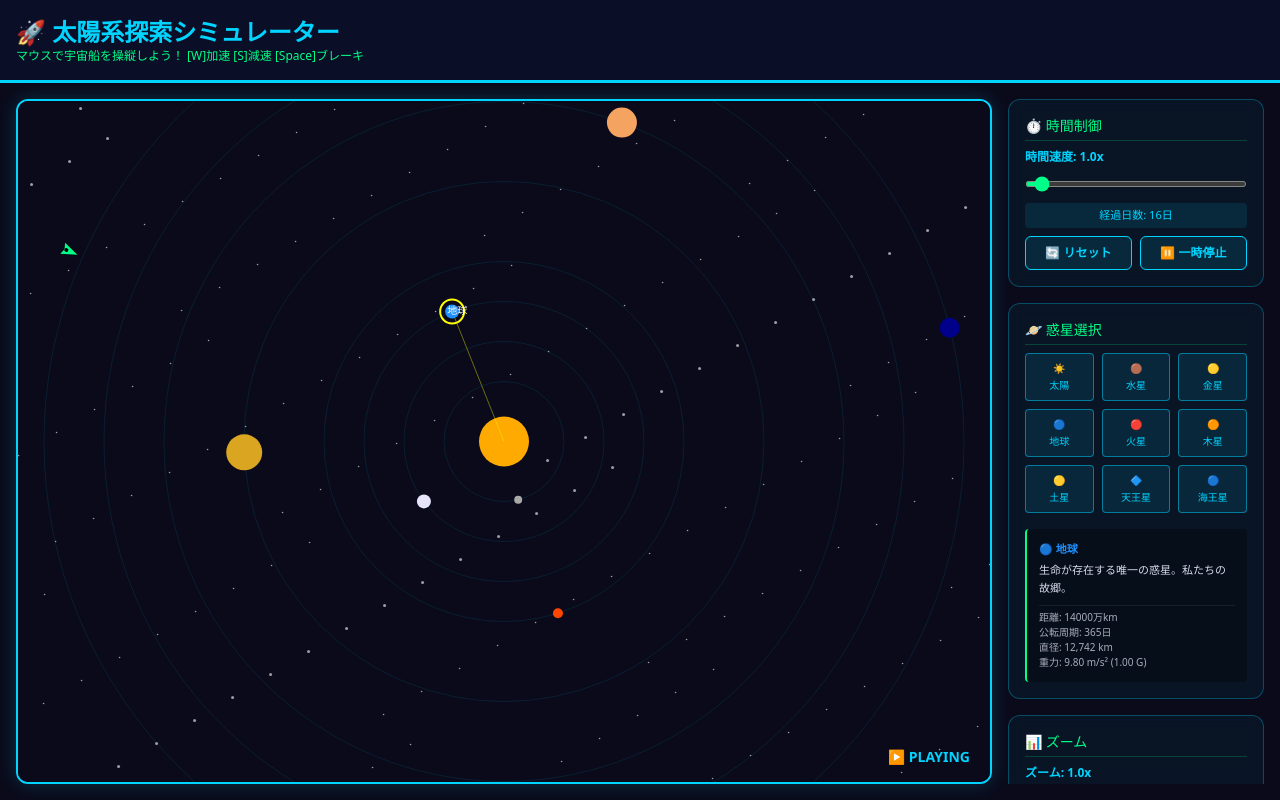
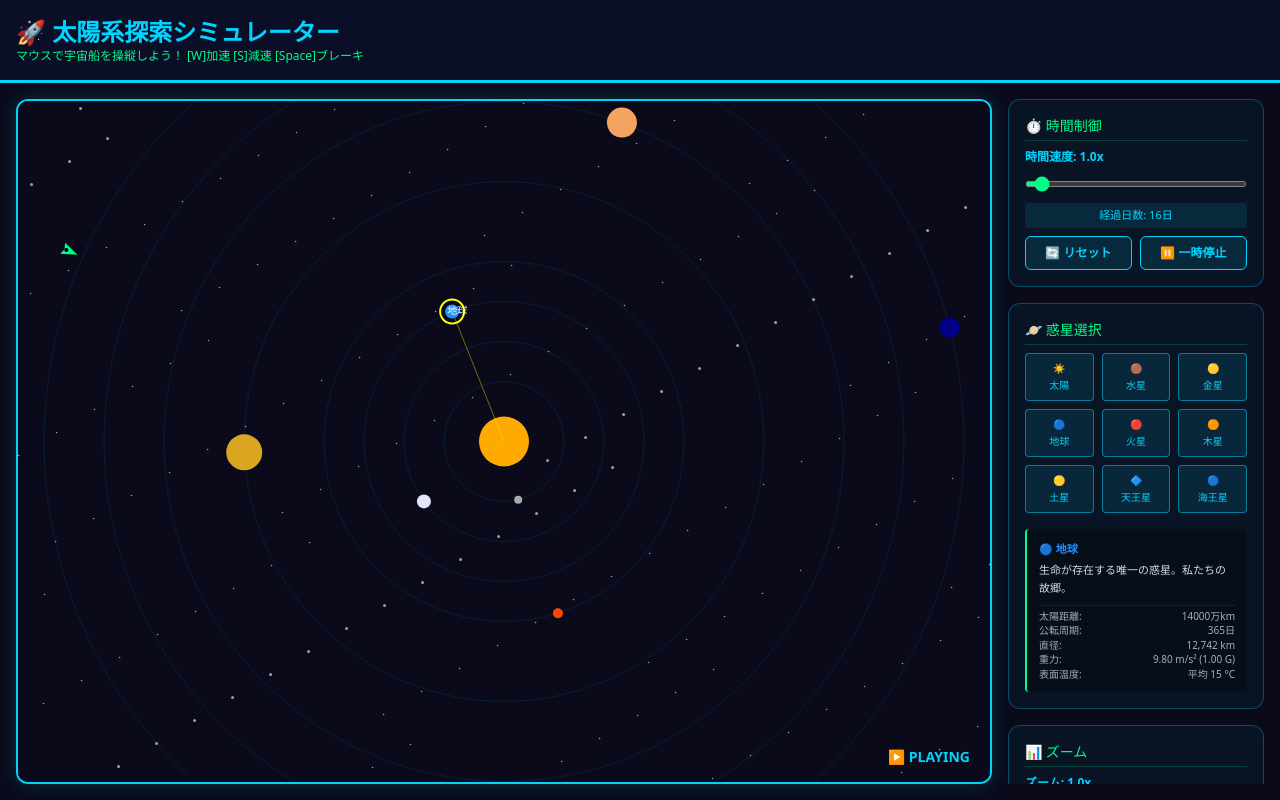
Before and after one commit to iidaatcnt/solar-system-explorer, a Next.js app: page / in a window 1280 px wide. Built offline with nearby package versions, Linux system fonts and the light colour scheme.

Commit message:
Add surface temperature and update UI layout

```diff
--- a/src/app/page.tsx
+++ b/src/app/page.tsx
@@ -15,18 +15,19 @@ interface Planet {
   info: string;
   gravity: string;
   diameter: string;
+  temperature: string;
 }
 
 const PLANETS_DATA: Record<PlanetKey, Planet> = {
-  sun: { name: '☀️ 太陽', color: '#ffaa00', radius: 25, distance: 0, angle: 0, speed: 0, info: '太陽系の中心。全ての命の源。', gravity: '274.0 m/s² (27.96 G)', diameter: '1,392,700 km' },
-  mercury: { name: '🟤 水星', color: '#a9a9a9', radius: 4, distance: 60, angle: 0, speed: 0.04, info: '太陽に最も近い惑星。大気はほとんどない。', gravity: '3.7 m/s² (0.38 G)', diameter: '4,879 km' },
-  venus: { name: '🟡 金星', color: '#e6e6fa', radius: 7, distance: 100, angle: 2, speed: 0.015, info: '最も高温な惑星。厚い雲に覆われている。', gravity: '8.87 m/s² (0.91 G)', diameter: '12,104 km' },
-  earth: { name: '🔵 地球', color: '#1e90ff', radius: 7, distance: 140, angle: 4, speed: 0.01, info: '生命が存在する唯一の惑星。私たちの故郷。', gravity: '9.80 m/s² (1.00 G)', diameter: '12,742 km' },
-  mars: { name: '🔴 火星', color: '#ff4500', radius: 5, distance: 180, angle: 1, speed: 0.008, info: '赤い惑星。かつて水が存在した痕跡がある。', gravity: '3.71 m/s² (0.38 G)', diameter: '6,779 km' },
-  jupiter: { name: '🟠 木星', color: '#daa520', radius: 18, distance: 260, angle: 3, speed: 0.003, info: '太陽系最大の巨大ガス惑星。', gravity: '24.79 m/s² (2.53 G)', diameter: '139,820 km' },
-  saturn: { name: '🟡 土星', color: '#f4a460', radius: 15, distance: 340, angle: 5, speed: 0.002, info: '美しい環を持つ惑星。ガスでできている。', gravity: '10.44 m/s² (1.07 G)', diameter: '116,460 km' },
-  uranus: { name: '🔷 天王星', color: '#00ced1', radius: 10, distance: 400, angle: 2, speed: 0.0015, info: '氷の巨大惑星。自転軸が横倒しになっている。', gravity: '8.69 m/s² (0.89 G)', diameter: '50,724 km' },
-  neptune: { name: '🔵 海王星', color: '#00008b', radius: 10, distance: 460, angle: 6, speed: 0.001, info: '最も遠い惑星。強い嵐が吹き荒れている。', gravity: '11.15 m/s² (1.14 G)', diameter: '49,244 km' }
+  sun: { name: '☀️ 太陽', color: '#ffaa00', radius: 25, distance: 0, angle: 0, speed: 0, info: '太陽系の中心。全ての命の源。', gravity: '274.0 m/s² (27.96 G)', diameter: '1,392,700 km', temperature: '約 5,500 °C' },
+  mercury: { name: '🟤 水星', color: '#a9a9a9', radius: 4, distance: 60, angle: 0, speed: 0.04, info: '太陽に最も近い惑星。大気はほとんどない。', gravity: '3.7 m/s² (0.38 G)', diameter: '4,879 km', temperature: '-170 ~ 430 °C' },
+  venus: { name: '🟡 金星', color: '#e6e6fa', radius: 7, distance: 100, angle: 2, speed: 0.015, info: '最も高温な惑星。厚い雲に覆われている。', gravity: '8.87 m/s² (0.91 G)', diameter: '12,104 km', temperature: '約 462 °C' },
+  earth: { name: '🔵 地球', color: '#1e90ff', radius: 7, distance: 140, angle: 4, speed: 0.01, info: '生命が存在する唯一の惑星。私たちの故郷。', gravity: '9.80 m/s² (1.00 G)', diameter: '12,742 km', temperature: '平均 15 °C' },
+  mars: { name: '🔴 火星', color: '#ff4500', radius: 5, distance: 180, angle: 1, speed: 0.008, info: '赤い惑星。かつて水が存在した痕跡がある。', gravity: '3.71 m/s² (0.38 G)', diameter: '6,779 km', temperature: '平均 -63 °C' },
+  jupiter: { name: '🟠 木星', color: '#daa520', radius: 18, distance: 260, angle: 3, speed: 0.003, info: '太陽系最大の巨大ガス惑星。', gravity: '24.79 m/s² (2.53 G)', diameter: '139,820 km', temperature: '平均 -110 °C' },
+  saturn: { name: '🟡 土星', color: '#f4a460', radius: 15, distance: 340, angle: 5, speed: 0.002, info: '美しい環を持つ惑星。ガスでできている。', gravity: '10.44 m/s² (1.07 G)', diameter: '116,460 km', temperature: '平均 -140 °C' },
+  uranus: { name: '🔷 天王星', color: '#00ced1', radius: 10, distance: 400, angle: 2, speed: 0.0015, info: '氷の巨大惑星。自転軸が横倒しになっている。', gravity: '8.69 m/s² (0.89 G)', diameter: '50,724 km', temperature: '平均 -195 °C' },
+  neptune: { name: '🔵 海王星', color: '#00008b', radius: 10, distance: 460, angle: 6, speed: 0.001, info: '最も遠い惑星。強い嵐が吹き荒れている。', gravity: '11.15 m/s² (1.14 G)', diameter: '49,244 km', temperature: '平均 -200 °C' }
 };
 
 export default function Home() {
@@ -400,11 +401,12 @@ export default function Home() {
                 <>
                   <div className="font-bold mb-1" style={{ color: selectedPlanetInfo.color }}>{selectedPlanetInfo.name}</div>
                   <div className="mb-2 leading-relaxed opacity-90">{selectedPlanetInfo.info}</div>
-                  <div className="text-[10px] opacity-70 border-t border-white/10 pt-1">
-                    <div>距離: {selectedPlanetInfo.distance * 100}万km</div>
-                    <div>公転周期: {selectedPlanetInfo.speed > 0 ? (365 / (selectedPlanetInfo.speed / 0.01)).toFixed(0) : '---'}日</div>
-                    <div>直径: {selectedPlanetInfo.diameter}</div>
-                    <div>重力: {selectedPlanetInfo.gravity}</div>
+                  <div className="text-[10px] opacity-70 border-t border-white/10 pt-1 leading-tight flex flex-col gap-0.5">
+                    <div className="flex justify-between"><span>太陽距離:</span> <span>{selectedPlanetInfo.distance * 100}万km</span></div>
+                    <div className="flex justify-between"><span>公転周期:</span> <span>{selectedPlanetInfo.speed > 0 ? (365 / (selectedPlanetInfo.speed / 0.01)).toFixed(0) : '---'}日</span></div>
+                    <div className="flex justify-between"><span>直径:</span> <span>{selectedPlanetInfo.diameter}</span></div>
+                    <div className="flex justify-between"><span>重力:</span> <span>{selectedPlanetInfo.gravity}</span></div>
+                    <div className="flex justify-between"><span>表面温度:</span> <span>{selectedPlanetInfo.temperature}</span></div>
                   </div>
                 </>
               ) : '惑星を選択してください'}
```
